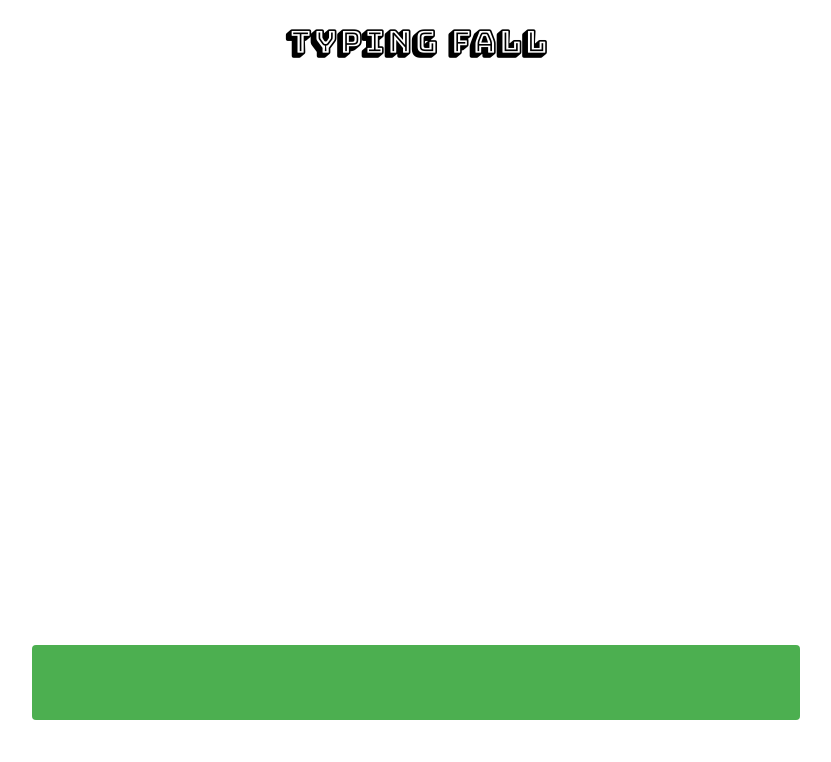
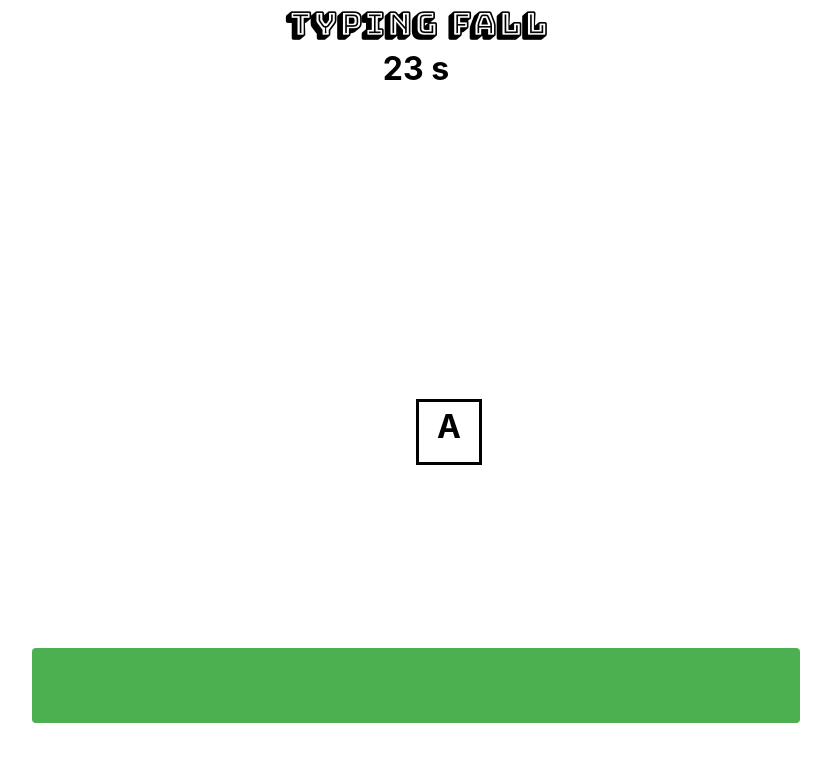
Before and after one commit to kristianachwan/type-fall, a React (Create React App) app: page / in a window 1280 px wide. Shown: the top 762 px of the page, without its empty margins (224-1055 px from the left). Built offline with nearby package versions, Linux system fonts and the light colour scheme.

Commit message:
animation letter-falling added + timer

```diff
--- a/src/App.css
+++ b/src/App.css
@@ -8,8 +8,7 @@
   text-align: center;
   height: 100vh;
   position: relative;
-  display: flex;
-  justify-content: center;
+
 }
 
 .title{
@@ -22,26 +21,37 @@
   }
 }
 
-.App-header {
-  background-color: #282c34;
-  min-height: 100vh;
-  display: flex;
-  flex-direction: column;
-  align-items: center;
-  justify-content: center;
-  font-size: calc(10px + 2vmin);
-  color: white;
+
+
+
+@keyframes letter-falling {
+  0% {
+    bottom: 90vw;
+  }
+  100% {
+    bottom: 10vw;
+
+  }
 }
 
-.App-link {
-  color: #61dafb;
+
+
+.letter{
+  border: solid black;
+  display: inline-block;
+  width: 50px;
+  height: 50px;
+  padding: 5px 5px;
+  position: absolute;
+  animation: letter-falling 10s linear;
 }
 
-@keyframes App-logo-spin {
+
+/* @keyframes App-logo-spin {
   from {
     transform: rotate(0deg);
   }
   to {
     transform: rotate(360deg);
   }
-}
+} */
--- a/src/App.js
+++ b/src/App.js
@@ -1,4 +1,4 @@
-import { useState } from 'react';
+import { useEffect, useState } from 'react';
 import './App.css';
 import HealthBar from './components/HealthBar';
 import { randomLetter } from './functions/randomLetter';
@@ -8,9 +8,21 @@ const barLengthArray = [100, 60, 20, 0]
 function App() {
   const [barColor, setBarColor] = useState(barColorArray[0])
   const [barLength, setBarLength] = useState(barLengthArray[1])
+  const [counter, setCounter] = useState(30)
+  // set initially as a winning condition
+  const [result, setResult] = useState('Congrats, you survive!')
+  useEffect(() => {
+    if (counter > 0){
+      setTimeout(() => setCounter(counter-1), 1000)
+    }
+
+  }, [counter])
   return (
     <div className="App">
       <h1 className="title">TYPING FALL</h1>
+      {/* <h3>Can you survive in 30s?</h3> */}
+      {counter > 0 ? <h1>{counter} s</h1> : <h1>{result}</h1>}
+      <h1 variant="" className="letter">A</h1>
       <HealthBar barColor={barColor} barLength={barLength}/>
     </div>
   );
--- a/src/components/HealthBar.css
+++ b/src/components/HealthBar.css
@@ -1,5 +1,7 @@
 .health-bar {
     position: absolute;
     bottom:  10vh;
+    left: 50%;
+    transform: translateX(-50%);
 
 }
--- a/src/index.css
+++ b/src/index.css
@@ -12,3 +12,7 @@ code {
   font-family: source-code-pro, Menlo, Monaco, Consolas, 'Courier New',
     monospace;
 }
+
+p, h1, h2, h3, h4, h5, h6 {
+  margin: 3px auto;
+}
```
